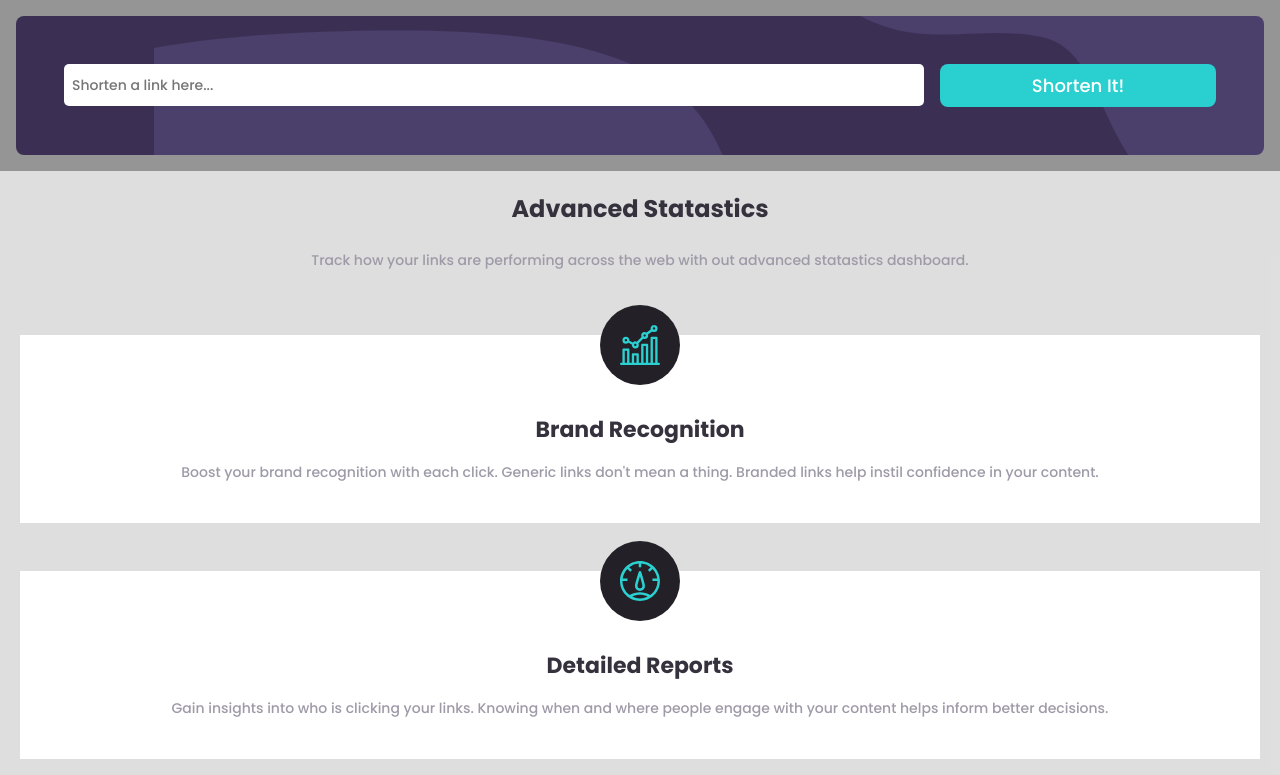
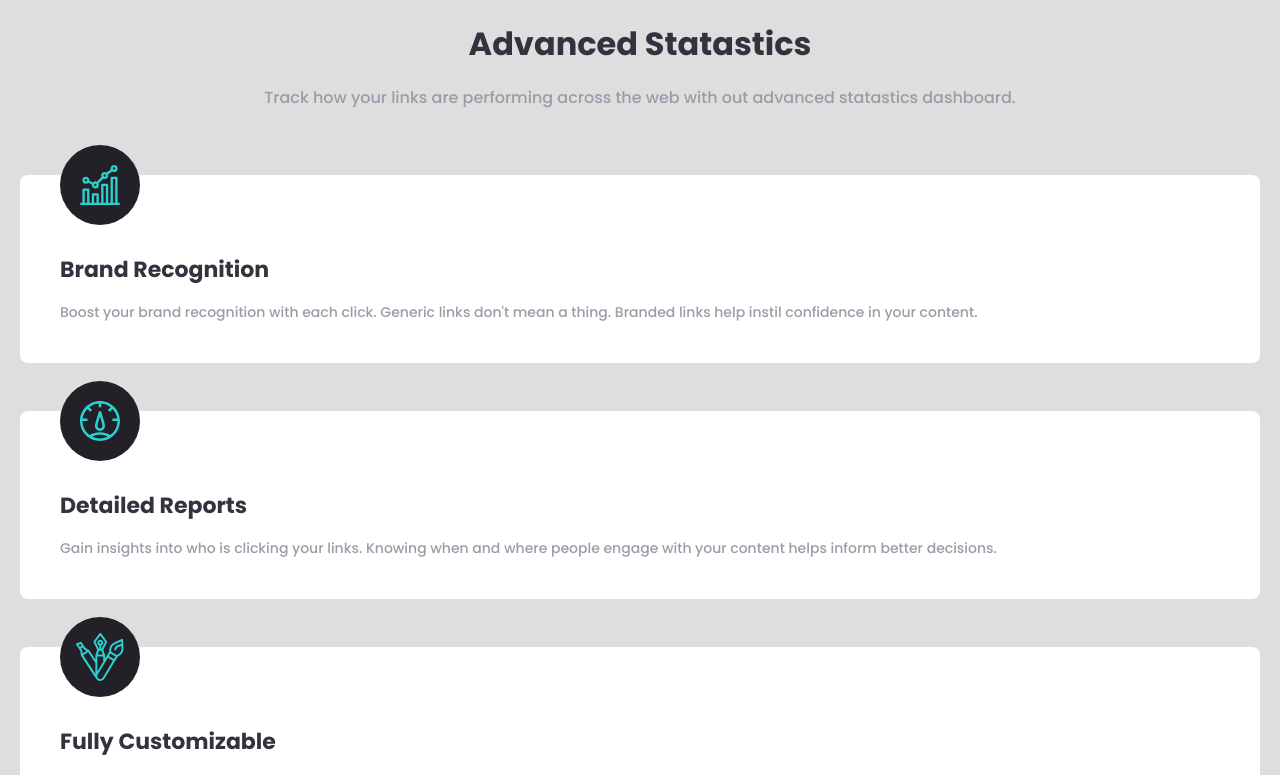
Before and after one commit to gowthamss/react-url-shortner, a React (Create React App) app: page / in a window 1280 px wide. Shown: the top 775 px of the page. Built offline with nearby package versions, Linux system fonts and the light colour scheme.

Commit message:
input is moved to header component

```diff
--- a/src/components/header/header.component.jsx
+++ b/src/components/header/header.component.jsx
@@ -1,9 +1,10 @@
 import React from "react";
 import "./header.styles.css";
+import LinkInput from "./link-input/link-input.component";
 
 const Header = () => {
     return (
-        <React.Fragment>
+        <div className="header">
             <div className="bg-illustration">
                 <svg
                     xmlns="http://www.w3.org/2000/svg"
@@ -454,7 +455,8 @@ const Header = () => {
             </div>
             {/*<div className="bg-container">
     </div> */}
-        </React.Fragment>
+            <LinkInput />
+        </div>
     );
 };
 
--- a/src/components/main/main.component.jsx
+++ b/src/components/main/main.component.jsx
@@ -1,5 +1,4 @@
 import React from "react";
-import LinkInput from "./link-input/link-input.component";
 import GetStarted from "./get-started/get-started.component";
 import Statastics from "./statastics/statastics.component";
 
@@ -7,7 +6,7 @@ class Main extends React.Component {
     render() {
         return (
             <div>
-                <LinkInput />
+                {/*<LinkInput />*/}
                 <Statastics />
                 <GetStarted />
             </div>
--- a/src/components/main/statastics/statastics-list/statastics-list.component.jsx
+++ b/src/components/main/statastics/statastics-list/statastics-list.component.jsx
@@ -2,8 +2,8 @@ import React from "react";
 import "./statastics-list.styles.css";
 import { LogoAndCardHeading } from "../../../styled-components/styled.component";
 
-const StatasticsList = ({ cardData }) => (
-    <div className="card-container">
+const StatasticsList = ({ cardData, index }) => (
+    <div className={`card`}>
         <div className="image-container">
             <img src={cardData[0]} alt="icon" />
         </div>
--- a/src/components/main/statastics/statastics-list/statastics-list.styles.css
+++ b/src/components/main/statastics/statastics-list/statastics-list.styles.css
@@ -1,4 +1,4 @@
-.card-container {
+.card {
     text-align: center;
     background: white;
     padding: 2.5rem;
@@ -6,6 +6,11 @@
     display: flex;
     flex-direction: column;
     align-items: center;
+    border-radius: 8px;
+}
+
+img {
+    background-size: 40px;
 }
 
 .image-container {
@@ -30,3 +35,12 @@
     color: hsl(257, 7%, 63%);
     font-size: 14px;
 }
+
+@media(min-width: 900px) and (max-width: 1440px) {
+    .card {
+        align-items: flex-start;
+    }
+    .card-content {
+        text-align: left;
+    }
+}
--- a/src/components/main/statastics/statastics.component.jsx
+++ b/src/components/main/statastics/statastics.component.jsx
@@ -35,9 +35,11 @@ const Statastics = () => (
             Track how your links are performing across the web with out advanced
             statastics dashboard.
         </p>
-        {content.map((cardData) => (
-            <StatasticsList cardData={cardData} />
-        ))}
+        <div className="card-container">
+            {content.map((cardData, index) => (
+                <StatasticsList index={index} cardData={cardData} />
+            ))}
+        </div>
     </div>
 );
 
--- a/src/components/main/statastics/statastics.styles.css
+++ b/src/components/main/statastics/statastics.styles.css
@@ -7,12 +7,31 @@
     text-align: center;
     margin-bottom: 1.5rem;
     color: hsl(255, 11%, 22%);
+    font-size: 28px;
 }
 
 .description {
     text-align: center;
     margin-bottom: 4rem;
     color: hsl(257, 7%, 63%);
-    font-size: 14px;
-    padding: 0 2rem;
+    font-size: 16px;
+    padding: 0 0.75rem;
+    line-height: 1.7;
 }
+
+@media(min-width: 900px) and (max-width: 1440px) {
+    .statastics-title {
+        font-size: 32px;
+        margin-bottom: 1rem;
+    }
+    .description {
+        padding: 0 15rem;
+    }
+    /* .card-container {
+        height: 300px;
+        display: grid;
+        grid-column-gap: 1.5rem;
+        grid-template-columns: repeat(3, 1fr);
+        grid-template-rows: 40px 1fr 40px;
+    } */
+}
```
Also changed, not shown: src/components/header/link-input/link-input.component.jsx (renamed from src/components/main/link-input/link-input.component.jsx), src/components/header/link-input/link-input.styles.css (renamed from src/components/main/link-input/link-input.styles.css).
